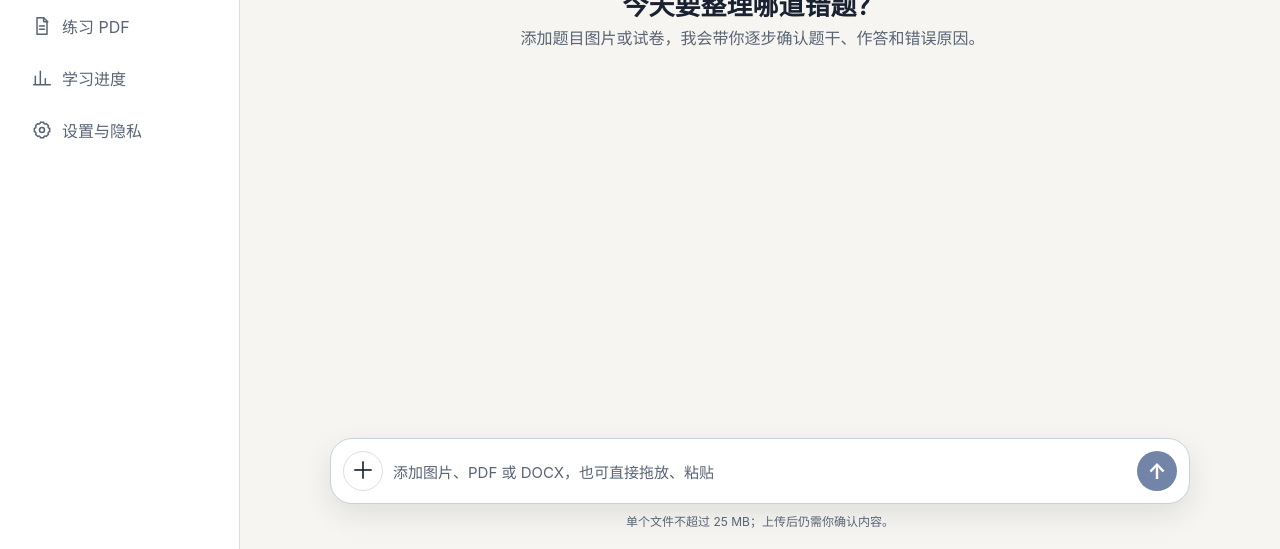
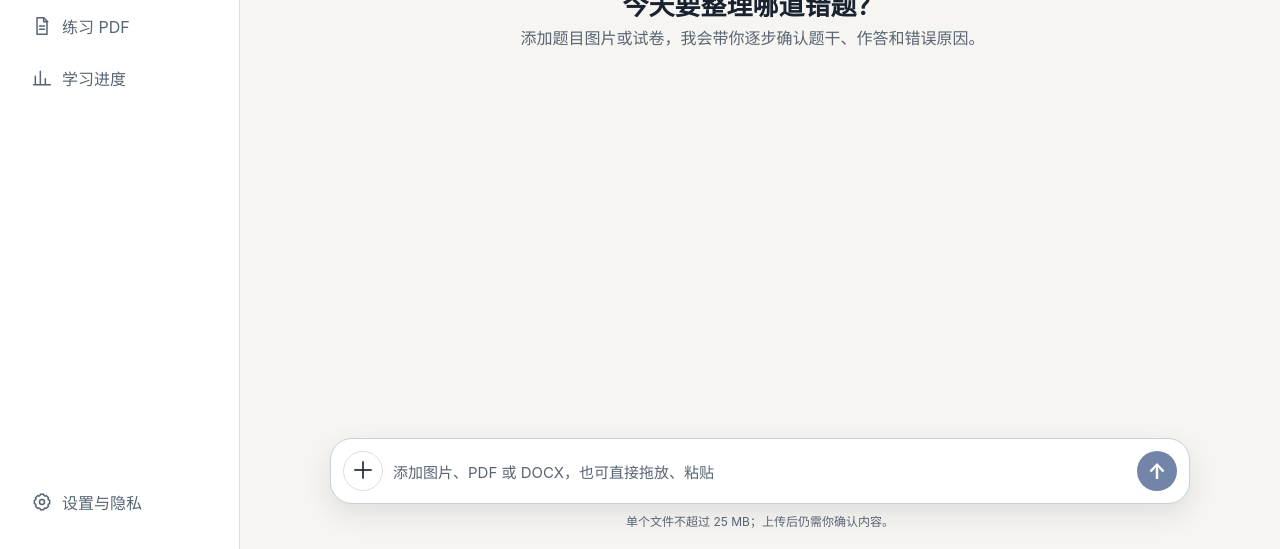
Before and after one commit to chjesu/math-error-notebook-web, a plain HTML site: page web/index.html in a window 1280 px wide. Shown: the part 251-800 px from the top of the page. Drawn offline with Linux system fonts and the light colour scheme; no server answers.

Commit message:
fix: anchor settings navigation to sidebar bottom

```diff
--- a/web/app.css
+++ b/web/app.css
@@ -18,10 +18,12 @@ body { margin: 0; }
 .app-shell { min-height: 100vh; }
 
 .sidebar {
+  display: flex;
   position: fixed;
   inset: 0 auto 0 0;
   width: 240px;
   padding: 24px 18px;
+  flex-direction: column;
   background: var(--paper);
   border-right: 1px solid var(--line);
 }
@@ -37,8 +39,9 @@ body { margin: 0; }
 }
 
 .brand img { width: 38px; height: 38px; }
-.sidebar nav { display: grid; gap: 6px; margin-top: 36px; }
+.sidebar nav { display: flex; min-height: 0; margin-top: 36px; flex: 1; flex-direction: column; gap: 6px; }
 .sidebar nav a { display: flex; align-items: center; gap: 10px; }
+.sidebar nav a:last-child { margin-top: auto; }
 .nav-icon { width: 20px; height: 20px; flex: 0 0 20px; fill: none; stroke: currentColor; stroke-width: 1.8; stroke-linecap: round; stroke-linejoin: round; }
 .sidebar nav a,
 .bottom-nav a { padding: 11px 14px; color: var(--muted); text-decoration: none; border-radius: 10px; }
```
Also changed, not shown: docs/10-UX-UI-INTERACTION-DESIGN.md (+1 -1 lines), 1 other file.
